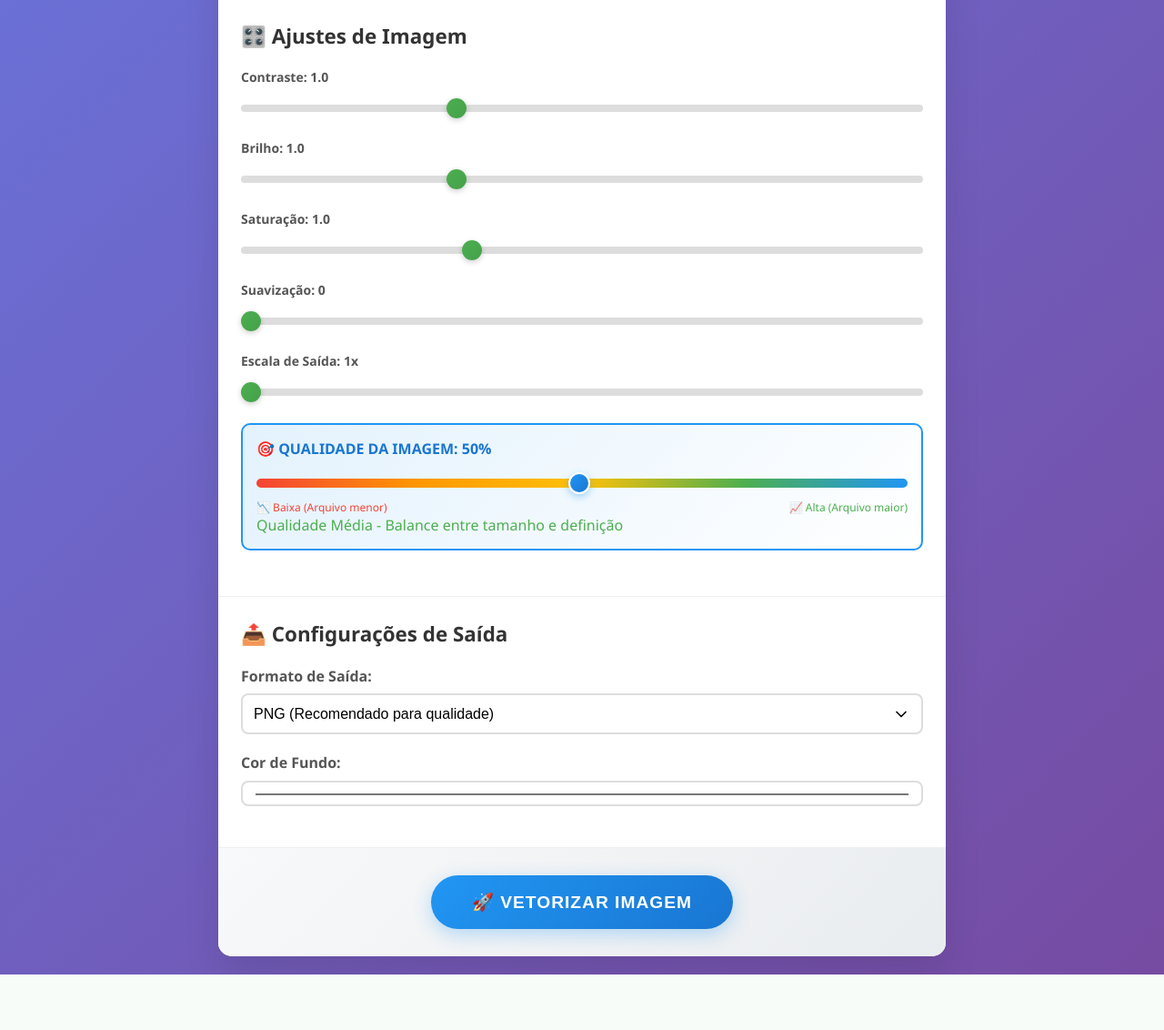
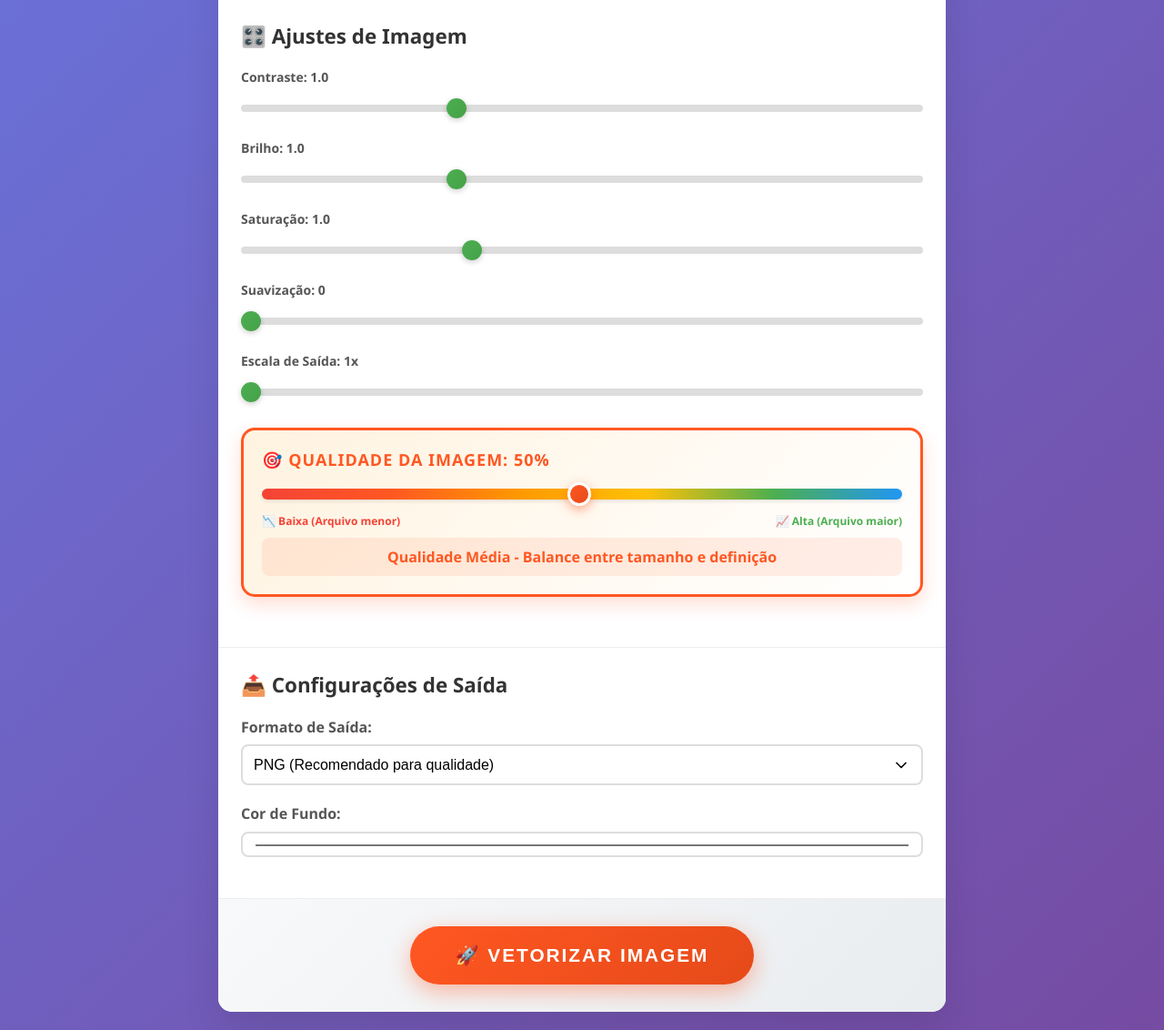
Before and after one commit to jakelino/vetorizador, a Flask app: page / in a window 1280 px wide. Shown: the part 913-2045 px from the top of the page at 91% size. Before the commit the page ends 1984 px from the top, so only its background shows below. Run offline with Flask 3, Linux system fonts and the light colour scheme.

Commit message:
Update style.css

```diff
--- a/static/style.css
+++ b/static/style.css
@@ -197,39 +197,52 @@ header p {
     box-shadow: 0 2px 6px rgba(0,0,0,0.2);
 }
 
-/* Estilo especial para o slider de qualidade */
+/* ESTILO ESPECIAL PARA O SLIDER DE QUALIDADE */
 .quality-slider {
-    border: 2px solid #2196F3;
-    border-radius: 10px;
-    padding: 15px;
-    background: linear-gradient(135deg, #e3f2fd, #ffffff);
+    border: 3px solid #FF5722;
+    border-radius: 15px;
+    padding: 20px;
+    background: linear-gradient(135deg, #fff3e0, #ffffff);
+    margin: 30px 0;
+    box-shadow: 0 8px 20px rgba(255, 87, 34, 0.2);
 }
 
 .quality-slider label {
-    color: #1976D2;
-    font-size: 16px;
+    color: #FF5722;
+    font-size: 18px;
+    font-weight: bold;
     margin-bottom: 15px;
+    text-transform: uppercase;
+    letter-spacing: 1px;
 }
 
 .quality-slider input[type="range"] {
-    background: linear-gradient(to right, #f44336 0%, #ff9800 25%, #ffc107 50%, #4caf50 75%, #2196f3 100%);
-    height: 10px;
+    background: linear-gradient(to right,
+        #f44336 0%,
+        #ff5722 20%,
+        #ff9800 40%,
+        #ffc107 60%,
+        #4caf50 80%,
+        #2196f3 100%);
+    height: 12px;
+    border-radius: 6px;
+    box-shadow: 0 2px 4px rgba(0,0,0,0.1);
 }
 
 .quality-slider input[type="range"]::-webkit-slider-thumb {
-    background: linear-gradient(135deg, #2196F3, #1976D2);
-    width: 24px;
-    height: 24px;
-    border: 2px solid white;
-    box-shadow: 0 3px 8px rgba(33, 150, 243, 0.4);
+    background: linear-gradient(135deg, #FF5722, #E64A19);
+    width: 26px;
+    height: 26px;
+    border: 3px solid white;
+    box-shadow: 0 4px 12px rgba(255, 87, 34, 0.5);
 }
 
 .quality-indicator {
     display: flex;
     justify-content: space-between;
-    margin-top: 8px;
+    margin-top: 10px;
     font-size: 12px;
-    color: #666;
+    font-weight: bold;
 }
 
 .quality-low {
@@ -240,6 +253,16 @@ header p {
     color: #4caf50;
 }
 
+.quality-description {
+    text-align: center;
+    margin-top: 10px;
+    padding: 10px;
+    background: rgba(255, 87, 34, 0.1);
+    border-radius: 8px;
+    font-weight: bold;
+    color: #FF5722;
+}
+
 .action-section {
     padding: 30px;
     text-align: center;
@@ -247,34 +270,34 @@ header p {
 }
 
 .process-btn {
-    background: linear-gradient(135deg, #2196F3, #1976D2);
+    background: linear-gradient(135deg, #FF5722, #E64A19);
     color: white;
     border: none;
-    padding: 18px 45px;
-    font-size: 1.2em;
+    padding: 20px 50px;
+    font-size: 1.3em;
     font-weight: bold;
     border-radius: 50px;
     cursor: pointer;
     transition: all 0.3s ease;
-    box-shadow: 0 6px 20px rgba(33, 150, 243, 0.3);
+    box-shadow: 0 8px 25px rgba(255, 87, 34, 0.4);
     display: flex;
     align-items: center;
     justify-content: center;
-    gap: 12px;
+    gap: 15px;
     margin: 0 auto;
-    min-width: 220px;
+    min-width: 250px;
     text-transform: uppercase;
-    letter-spacing: 1px;
+    letter-spacing: 2px;
 }
 
 .process-btn:hover {
-    transform: translateY(-3px);
-    box-shadow: 0 8px 25px rgba(33, 150, 243, 0.4);
-    background: linear-gradient(135deg, #1976D2, #1565C0);
+    transform: translateY(-4px);
+    box-shadow: 0 12px 30px rgba(255, 87, 34, 0.5);
+    background: linear-gradient(135deg, #E64A19, #D84315);
 }
 
 .process-btn:active {
-    transform: translateY(-1px);
+    transform: translateY(-2px);
 }
 
 .process-btn:disabled {
@@ -284,11 +307,18 @@ header p {
     background: #ccc;
 }
 
+.process-info {
+    margin-top: 15px;
+    font-size: 14px;
+    color: #666;
+    font-weight: bold;
+}
+
 .loading-spinner {
-    width: 20px;
-    height: 20px;
-    border: 2px solid #ffffff40;
-    border-top: 2px solid white;
+    width: 24px;
+    height: 24px;
+    border: 3px solid #ffffff40;
+    border-top: 3px solid white;
     border-radius: 50%;
     animation: spin 1s linear infinite;
 }
@@ -301,41 +331,31 @@ header p {
 .result-card {
     background: linear-gradient(135deg, #f8f9fa, #e9ecef);
     border-radius: 15px;
-    padding: 25px;
+    padding: 30px;
     text-align: center;
-    box-shadow: 0 4px 12px rgba(0,0,0,0.1);
+    box-shadow: 0 6px 16px rgba(0,0,0,0.1);
 }
 
 .download-btn {
     background: linear-gradient(135deg, #4CAF50, #45a049);
     color: white;
     text-decoration: none;
-    padding: 15px 35px;
+    padding: 18px 40px;
     border-radius: 30px;
     display: inline-block;
-    margin-top: 20px;
+    margin-top: 25px;
     font-weight: bold;
-    font-size: 1.1em;
+    font-size: 1.2em;
     transition: all 0.3s ease;
-    box-shadow: 0 4px 12px rgba(76, 175, 80, 0.3);
+    box-shadow: 0 6px 16px rgba(76, 175, 80, 0.3);
     text-transform: uppercase;
     letter-spacing: 1px;
 }
 
 .download-btn:hover {
     background: linear-gradient(135deg, #45a049, #4CAF50);
-    transform: translateY(-2px);
-    box-shadow: 0 6px 16px rgba(76, 175, 80, 0.4);
-}
-
-/* Animações */
-@keyframes fadeIn {
-    from { opacity: 0; transform: translateY(20px); }
-    to { opacity: 1; transform: translateY(0); }
-}
-
-.section {
-    animation: fadeIn 0.5s ease-out;
+    transform: translateY(-3px);
+    box-shadow: 0 8px 20px rgba(76, 175, 80, 0.4);
 }
 
 /* Responsividade */
@@ -368,7 +388,7 @@ header p {
     .process-btn {
         padding: 15px 30px;
         font-size: 1.1em;
-        min-width: 180px;
+        min-width: 200px;
     }
 }
 
```
